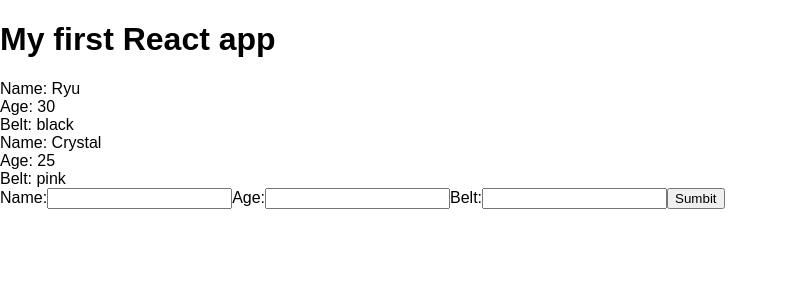
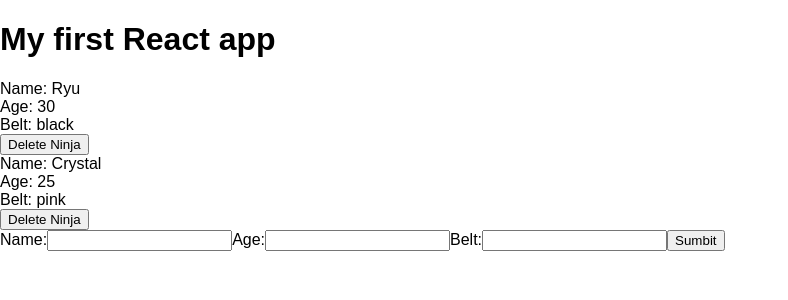
Before and after one commit to Emiton/react-playground, a React (Create React App) app in the folder my-app/: page / in a window 1280 px wide. Shown: the top 300 px of the page, without its empty margins (0-788 px from the left). Built offline with nearby package versions, Linux system fonts and the light colour scheme.

Commit message:
Completed video 19: Learn how to delete data

```diff
--- a/my-app/src/AddNinja.js
+++ b/my-app/src/AddNinja.js
@@ -15,7 +15,7 @@
 
     handleSubmit = (e) => {
         e.preventDefault();
-        console.log(this.state)
+        this.props.addNinja(this.state);
     }
 
     render(){
--- a/my-app/src/App.js
+++ b/my-app/src/App.js
@@ -10,12 +10,31 @@
       { name: 'Crystal', age: 25, belt: 'pink', id: 3 }
     ]
   }
+
+  addNinja = (ninja) => {
+    ninja.id = Math.random();
+    let ninjas = [...this.state.ninjas, ninja]
+    this.setState({
+      ninjas: ninjas
+    })
+  }
+
+  deleteNinja = (id) => {
+    console.log(id)
+    let ninjas = this.state.ninjas.filter(ninja => {
+      return ninja.id !== id
+    });
+    this.setState({
+      ninjas: ninjas
+    })
+  }
+
   render() {
     return (
       <div className="App">
         <h1>My first React app</h1>
-        <Ninjas ninjas={this.state.ninjas}/>
-        <AddNinja />
+        <Ninjas deleteNinja={this.deleteNinja} ninjas={this.state.ninjas}/>
+        <AddNinja addNinja={this.addNinja} />
       </div>
     );
   }
--- a/my-app/src/Ninjas.js
+++ b/my-app/src/Ninjas.js
@@ -1,6 +1,6 @@
 import React from 'react'
 
-const Ninjas = ({ninjas}) => {
+const Ninjas = ({ninjas, deleteNinja}) => {
 
   const ninjaList = ninjas.map(ninja => {
     if (ninja.age > 20) {
@@ -9,6 +9,7 @@
           <div>Name: { ninja.name }</div>
           <div>Age: { ninja.age }</div>
           <div>Belt: { ninja.belt }</div>
+          <button onClick={() => {deleteNinja(ninja.id)}}>Delete Ninja</button>
         </div>
       )
     } else {
```
